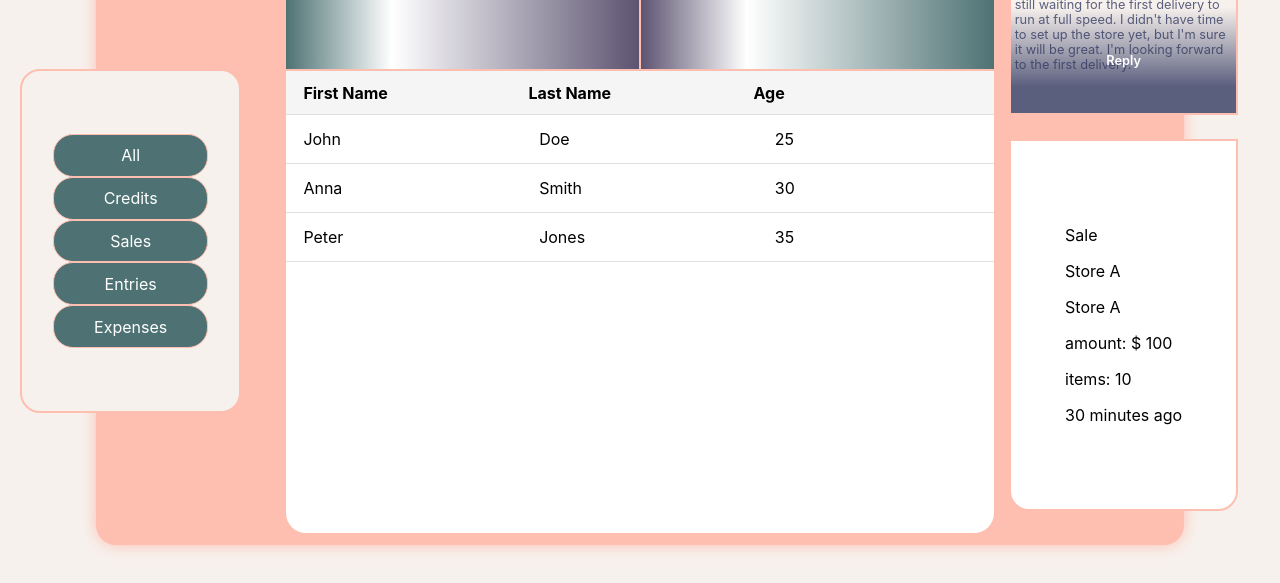
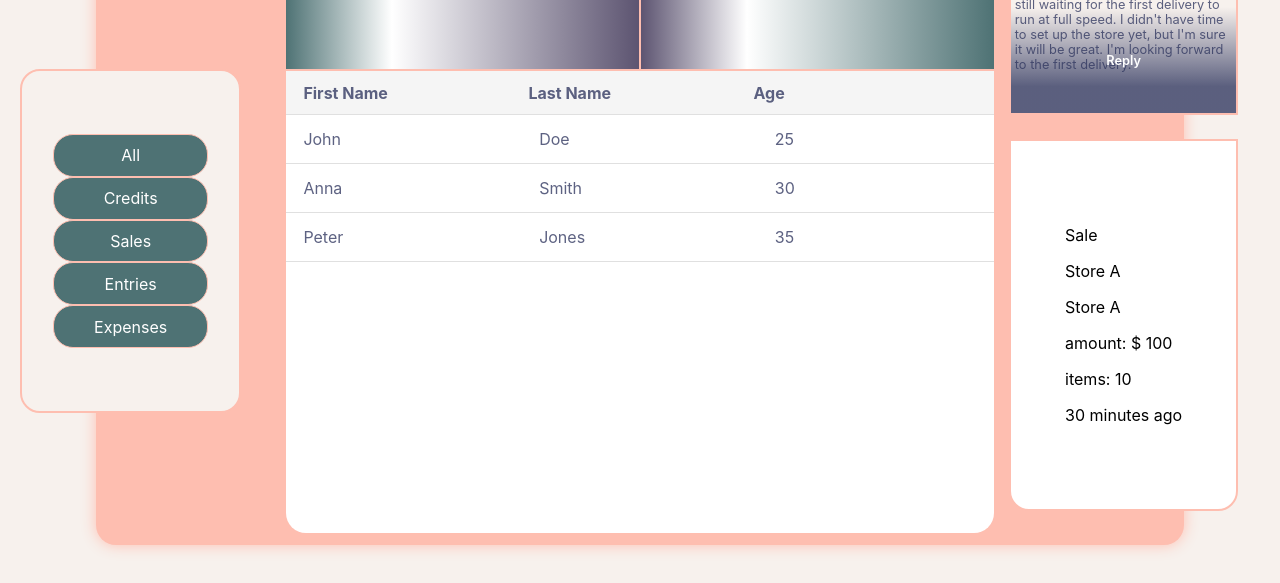
Before and after one commit to GedeonTS/counting-board, a React (Create React App) app: page / in a window 1280 px wide. Shown: the part 195-778 px from the top of the page. Built offline with nearby package versions, Linux system fonts and the light colour scheme.

Commit message:
Add styles to the table

```diff
--- a/src/components/table.css
+++ b/src/components/table.css
@@ -3,6 +3,7 @@
     flex-direction: column;
     width: 100%;
     height: 100%;
+    color: var(--dark-blue);
 }
 
 .table-header {
@@ -61,3 +62,26 @@
     width: 100%;
     height: 100%;
 }
+
+/* width */
+::-webkit-scrollbar {
+    width: 3px;
+    height: 3px;
+  }
+
+  /* Track */
+  ::-webkit-scrollbar-track {
+    box-shadow: inset 0 0 5px transparent;
+    border-radius: 10px;
+  }
+
+  /* Handle */
+  ::-webkit-scrollbar-thumb {
+    background: var(--bg);
+    border-radius: 10px;
+  }
+
+  /* Handle on hover */
+  ::-webkit-scrollbar-thumb:hover {
+    background: #b30000;
+  }
```
